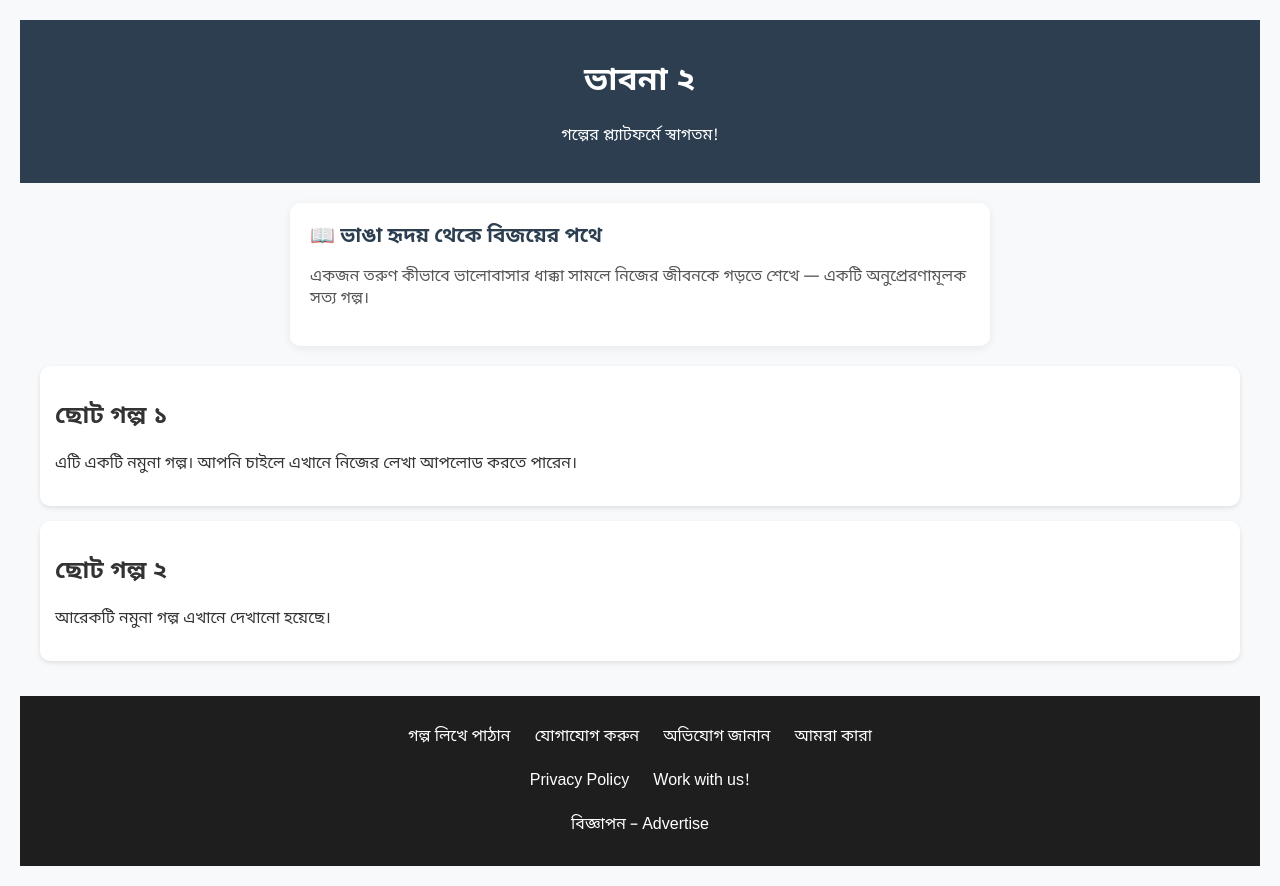
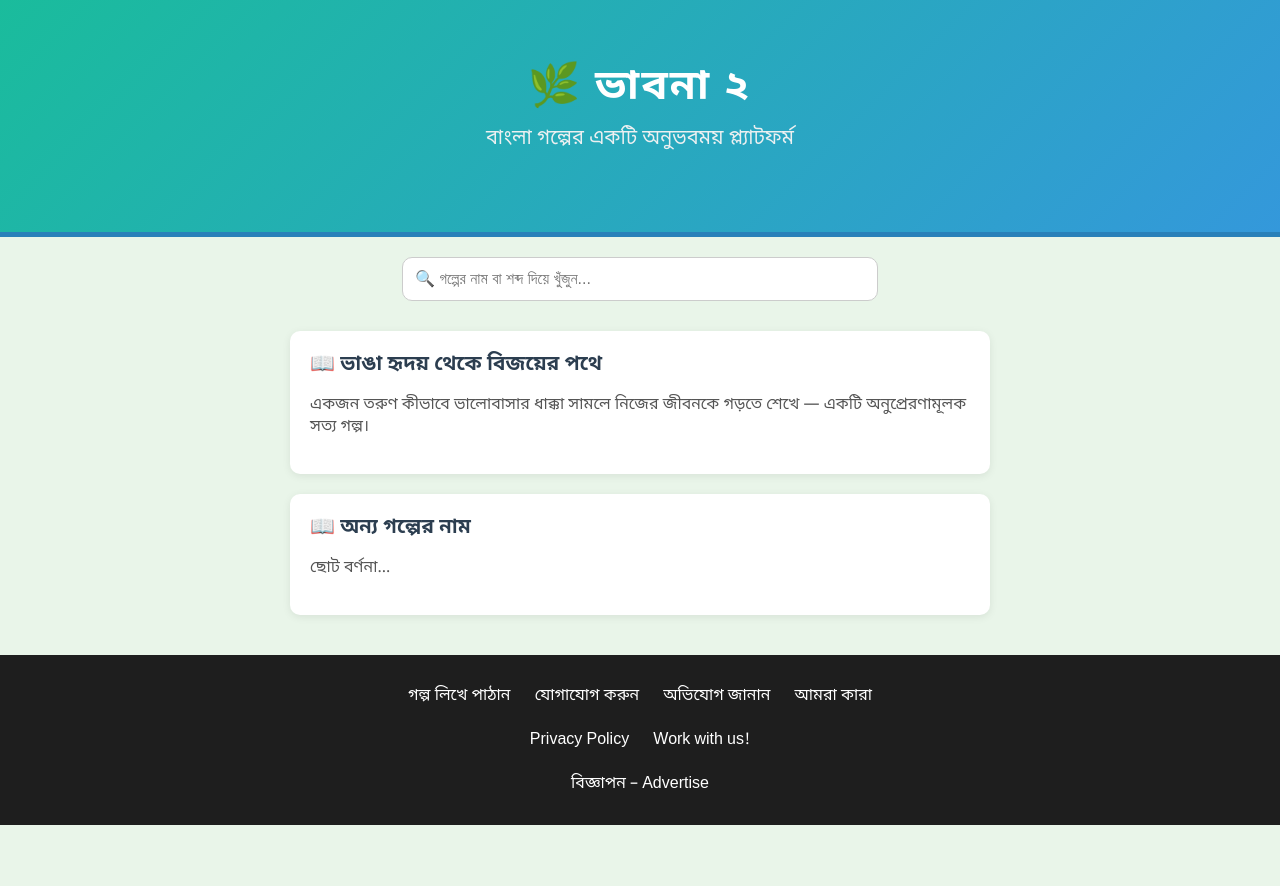
Before and after one commit to vhabna2/-, a plain HTML site: page index.html in a window 1280 px wide. After the commit the page ends 825 px from the top, so only its background shows below. Drawn offline with Linux system fonts and the light colour scheme.

Commit message:
Update index.html

```diff
--- a/index.html
+++ b/index.html
@@ -12,22 +12,78 @@
       background-color: #e9f5e9;
       color: #333;
     }
-    header {
-      background-color: #2c3e50;
+
+    /* ✨ Header & Banner Styles */
+    .site-header {
+      background: linear-gradient(135deg, #1abc9c, #3498db);
       color: white;
-      padding: 20px;
+      padding: 60px 20px;
       text-align: center;
+      border-bottom: 5px solid #2980b9;
     }
+    .banner h1 {
+      font-size: 42px;
+      margin: 0;
+      font-weight: bold;
+      letter-spacing: 2px;
+    }
+    .banner p {
+      font-size: 20px;
+      margin-top: 10px;
+      color: #ecf0f1;
+    }
+
     main {
       padding: 20px;
     }
-    .story {
+
+    /* 🔍 Search Box */
+    .search-box {
+      max-width: 500px;
+      margin: 0 auto 30px auto;
+      text-align: center;
+    }
+    .search-box input {
+      width: 90%;
+      padding: 12px;
+      font-size: 16px;
+      border: 1px solid #ccc;
+      border-radius: 10px;
+    }
+
+    /* 📚 Story List */
+    .story-list {
+      max-width: 700px;
+      margin: 0 auto;
+    }
+    .story-card {
       background-color: #ffffff;
-      padding: 15px;
-      margin-bottom: 15px;
       border-radius: 10px;
-      box-shadow: 0 2px 5px rgba(0,0,0,0.1);
+      box-shadow: 0 2px 8px rgba(0,0,0,0.08);
+      margin-bottom: 20px;
+      padding: 20px;
+      transition: transform 0.2s, box-shadow 0.2s;
     }
+    .story-card:hover {
+      transform: translateY(-5px);
+      box-shadow: 0 8px 16px rgba(0,0,0,0.12);
+    }
+    .story-title {
+      font-size: 20px;
+      font-weight: bold;
+      color: #2c3e50;
+      margin-bottom: 10px;
+      text-decoration: none;
+    }
+    .story-title:hover {
+      color: #007bff;
+    }
+    .story-desc {
+      color: #555;
+      font-size: 16px;
+    }
+
+    /* 📌 Footer */
     footer {
       background-color: #1e1e1e;
       color: white;
@@ -46,91 +102,35 @@
 </head>
 <body>
 
-  <header>
-    <h1>ভাবনা ২</h1>
-    <p>গল্পের প্ল্যাটফর্মে স্বাগতম!</p>
+  <!-- 🌿 Header with Banner -->
+  <header class="site-header">
+    <div class="banner">
+      <h1>🌿 ভাবনা ২</h1>
+      <p>বাংলা গল্পের একটি অনুভবময় প্ল্যাটফর্ম</p>
+    </div>
   </header>
 
-  <main><!DOCTYPE html>
-<html lang="bn">
-<head>
-  <meta charset="UTF-8">
-  <title>ভাবনা ২ - গল্পের তালিকা</title>
-  <meta name="viewport" content="width=device-width, initial-scale=1">
-  <style>
-    body {
-      font-family: 'Noto Sans Bengali', sans-serif;
-      background-color: #f8f9fa;
-      padding: 20px;
-    }
+  <main>
+    <!-- 🔍 Search Box -->
+    <div class="search-box">
+      <input type="text" id="searchInput" placeholder="🔍 গল্পের নাম বা শব্দ দিয়ে খুঁজুন..." onkeyup="filterStories()">
+    </div>
 
-    .story-list {
-      max-width: 700px;
-      margin: 0 auto;
-    }
-
-    .story-card {
-      background-color: #ffffff;
-      border-radius: 10px;
-      box-shadow: 0 2px 8px rgba(0,0,0,0.08);
-      margin-bottom: 20px;
-      padding: 20px;
-      transition: transform 0.2s, box-shadow 0.2s;
-    }
-
-    .story-card:hover {
-      transform: translateY(-5px);
-      box-shadow: 0 8px 16px rgba(0,0,0,0.12);
-    }
-
-    .story-title {
-      font-size: 20px;
-      font-weight: bold;
-      color: #2c3e50;
-      margin-bottom: 10px;
-      text-decoration: none;
-    }
-
-    .story-title:hover {
-      color: #007bff;
-    }
-
-    .story-desc {
-      color: #555;
-      font-size: 16px;
-    }
-  </style>
-</head>
-<body>
-
-  <div class="story-list">
+    <!-- 📚 Story List -->
+    <div class="story-list" id="storyList">
       <div class="story-card">
         <a href="bhangahridoy.html" class="story-title">📖 ভাঙা হৃদয় থেকে বিজয়ের পথে</a>
         <p class="story-desc">একজন তরুণ কীভাবে ভালোবাসার ধাক্কা সামলে নিজের জীবনকে গড়তে শেখে — একটি অনুপ্রেরণামূলক সত্য গল্প।</p>
       </div>
 
-    <!-- আপনি চাইলে আরও গল্প এখানে যোগ করতে পারেন -->
-    <!--
       <div class="story-card">
         <a href="onnogolpo.html" class="story-title">📖 অন্য গল্পের নাম</a>
         <p class="story-desc">ছোট বর্ণনা...</p>
       </div>
-    -->
-  </div>
-
-</body>
-</html>
-
-    <div class="story">
-      <h2>ছোট গল্প ১</h2>
-      <p>এটি একটি নমুনা গল্প। আপনি চাইলে এখানে নিজের লেখা আপলোড করতে পারেন।</p>
-    </div>
-    <div class="story">
-      <h2>ছোট গল্প ২</h2>
-      <p>আরেকটি নমুনা গল্প এখানে দেখানো হয়েছে।</p>
     </div>
   </main>
 
+  <!-- 📌 Footer -->
   <footer>
     <a href="#">গল্প লিখে পাঠান</a>
     <a href="#">যোগাযোগ করুন</a>
@@ -141,5 +141,22 @@
     <a href="#">বিজ্ঞাপন – Advertise</a>
   </footer>
 
+  <!-- 🔧 JavaScript for Search -->
+  <script>
+    function filterStories() {
+      const input = document.getElementById('searchInput').value.toLowerCase();
+      const stories = document.querySelectorAll('.story-card');
+      stories.forEach(story => {
+        const title = story.querySelector('.story-title').textContent.toLowerCase();
+        const desc = story.querySelector('.story-desc').textContent.toLowerCase();
+        if (title.includes(input) || desc.includes(input)) {
+          story.style.display = '';
+        } else {
+          story.style.display = 'none';
+        }
+      });
+    }
+  </script>
+
 </body>
 </html>
```
Lines whose indentation alone changed are shown as unchanged.
